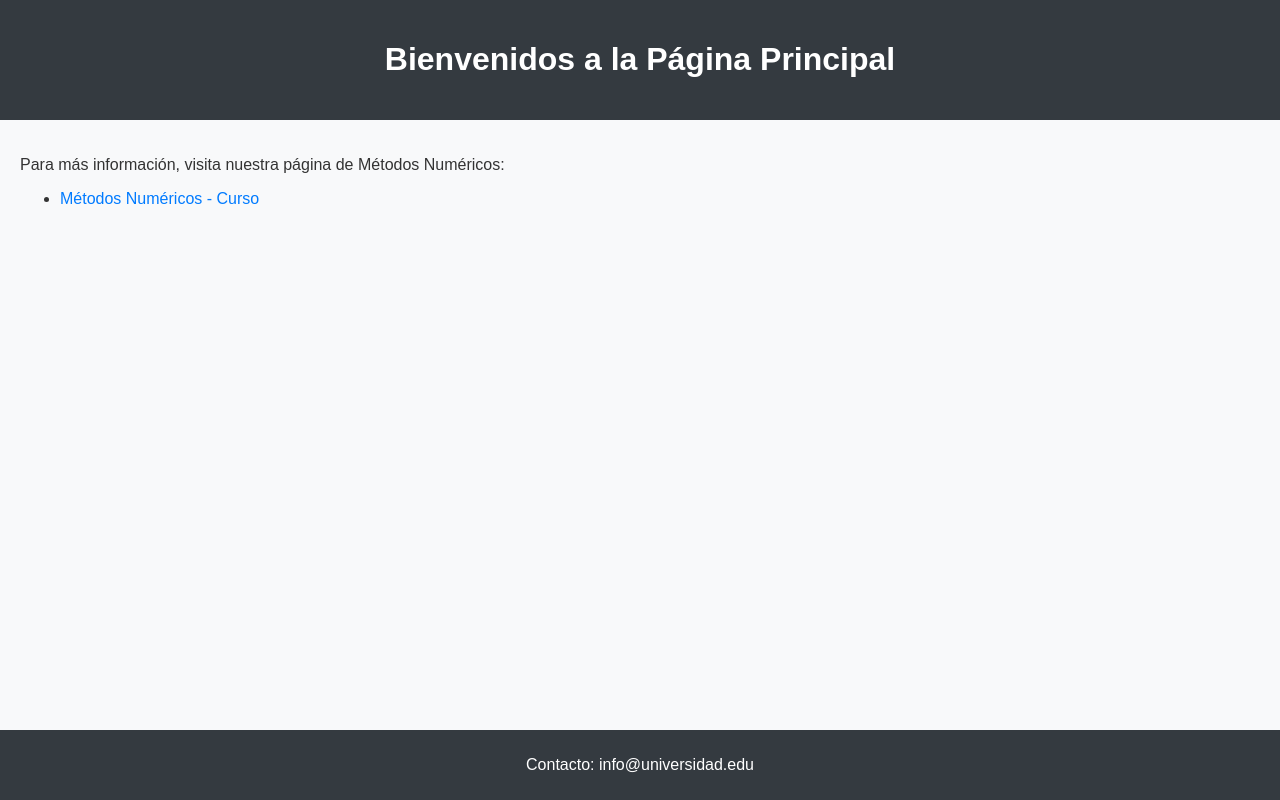
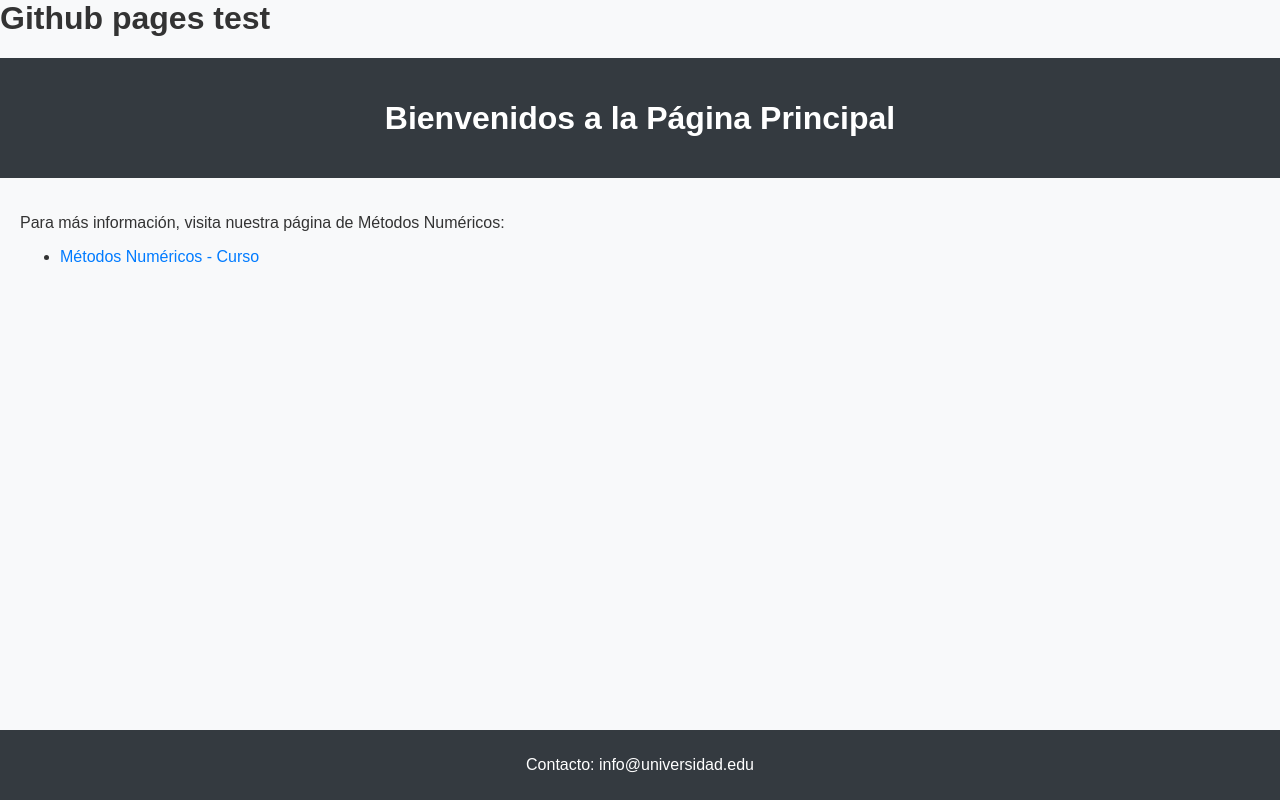
Before and after one commit to hermes2218/portaluniv, a plain HTML site: page Index.html in a window 1280 px wide. Drawn offline with Linux system fonts and the light colour scheme.

Commit message:
Update Index.html

```diff
--- a/Index.html
+++ b/Index.html
@@ -1,3 +1,4 @@
+<h1>Github pages test</h1>
 <html lang="es">
 <head>
     <meta charset="UTF-8">
```
